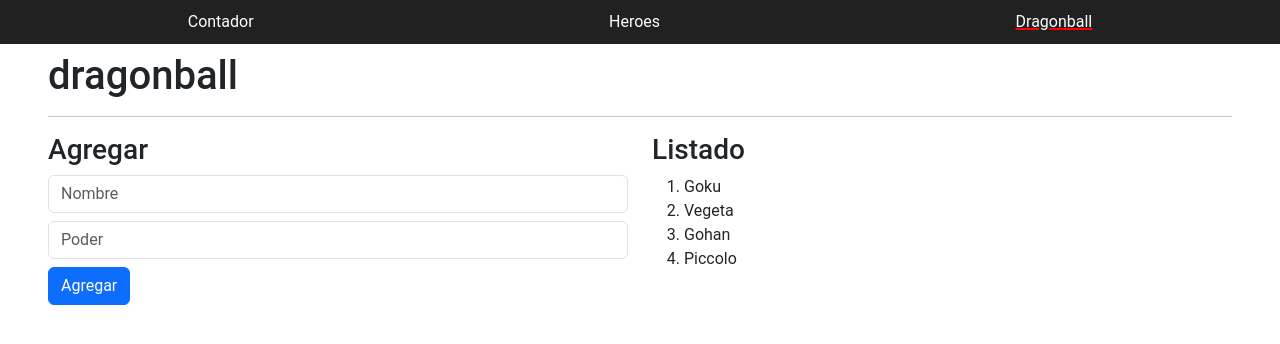
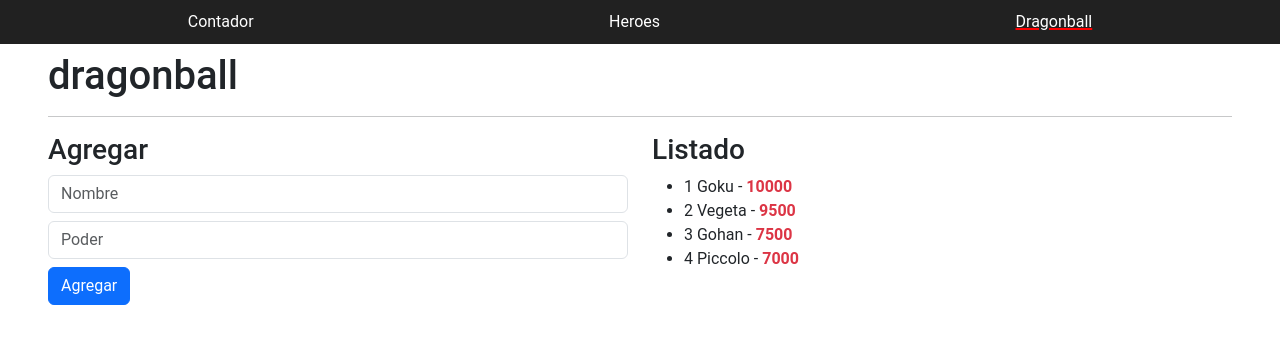
Before and after one commit to MarcoAndresSilva/Angular-De-cero-a-experto-Edicion-2025, an Angular app: page /dragonball in a window 1280 px wide. Shown: the top 344 px of the page. Built offline with nearby package versions, Linux system fonts and the light colour scheme.

Commit message:
directivas @for

```diff
--- a/src/app/app.routes.ts
+++ b/src/app/app.routes.ts
@@ -2,7 +2,7 @@ import { Component } from '@angular/core';
 import { Routes } from '@angular/router';
 import { CounterPageComponent } from './pages/counter/counter-page.component';
 import { HeroPageComponent } from './pages/hero/hero-page.component';
-import { DragonballComponent } from './pages/dragonball/dragonball-page.component';
+import { DragonballPageComponent } from './pages/dragonball/dragonball-page.component';
 
 export const routes: Routes = [
     {
@@ -15,7 +15,7 @@ export const routes: Routes = [
     },
      {
         path: 'dragonball',
-        component: DragonballComponent,
+        component: DragonballPageComponent,
     },
     {
         path: '**',
--- a/src/app/pages/dragonball/dragonball-page.component.html
+++ b/src/app/pages/dragonball/dragonball-page.component.html
@@ -12,11 +12,13 @@
 
     <div class="col-12 col-sm-6">
         <h3>Listado</h3>
-        <ol>
-            <li>Goku</li>
-            <li>Vegeta</li>
-            <li>Gohan</li>
-            <li>Piccolo</li>
-        </ol>
+        <ul>
+            @for (character of characters(); track character.id; let idx = $index) {
+                <li>
+                    <span>{{idx+1}} {{ character.name }}</span> -
+                    <strong class="text-danger">{{ character.power }}</strong>
+                </li>
+            }
+        </ul>
     </div>
 </section>
--- a/src/app/pages/dragonball/dragonball-page.component.ts
+++ b/src/app/pages/dragonball/dragonball-page.component.ts
@@ -1,10 +1,21 @@
-import { Component } from '@angular/core';
+import { Component , signal} from '@angular/core';
+
+interface Character {
+  id: number;
+  name: string;
+  power: number;
+}
 
 @Component({
-  selector: 'app-dragonball',
-  imports: [],
+  // selector: 'app-dragonball',
+  // imports: [],
   templateUrl: './dragonball-page.component.html',
 })
-export class DragonballComponent {
-
+export class DragonballPageComponent {
+  characters = signal<Character[]>([
+    { id: 1, name: 'Goku', power: 10000 },
+    { id: 2, name: 'Vegeta', power: 9500 },
+    { id: 3, name: 'Gohan', power: 7500 },
+    { id: 4, name: 'Piccolo', power: 7000 },
+  ])
 }
```
